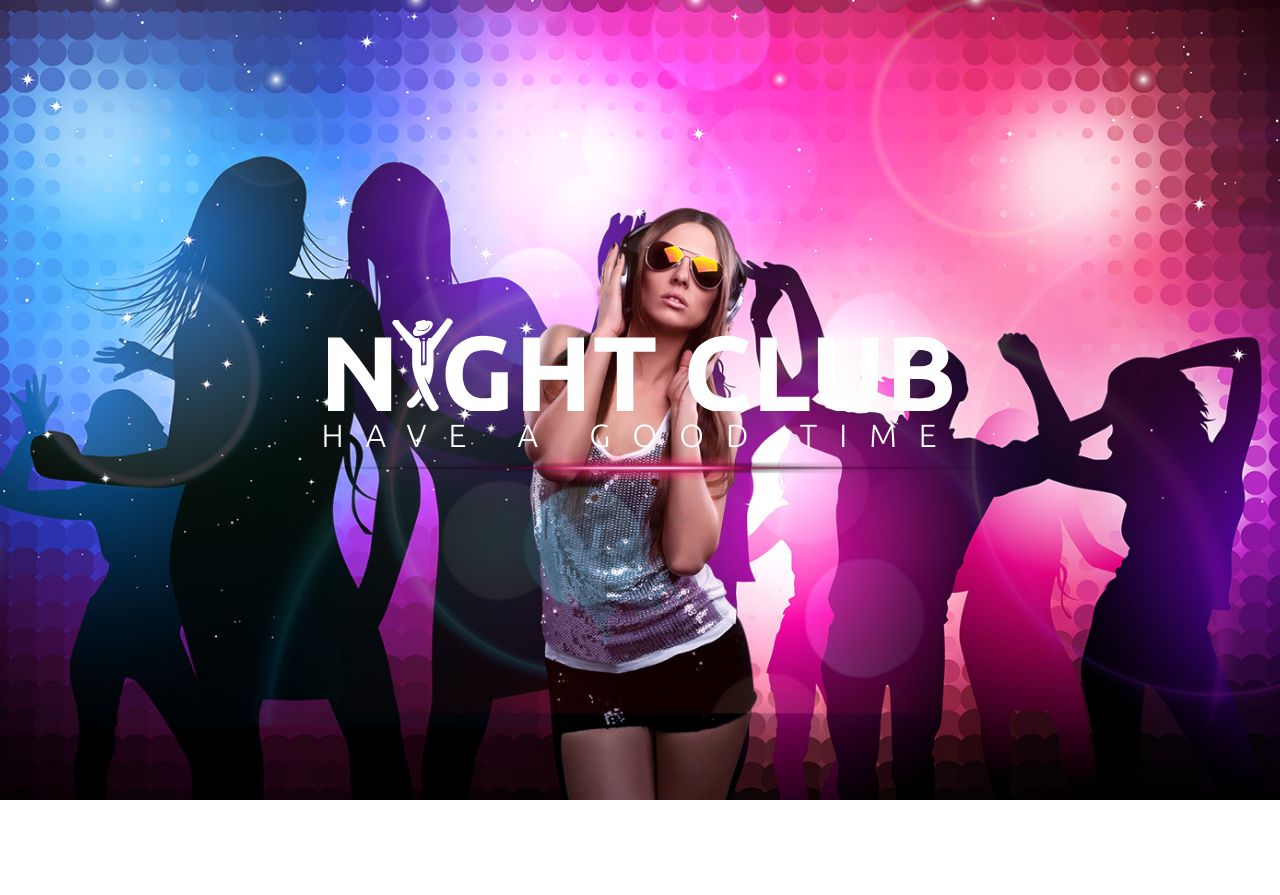
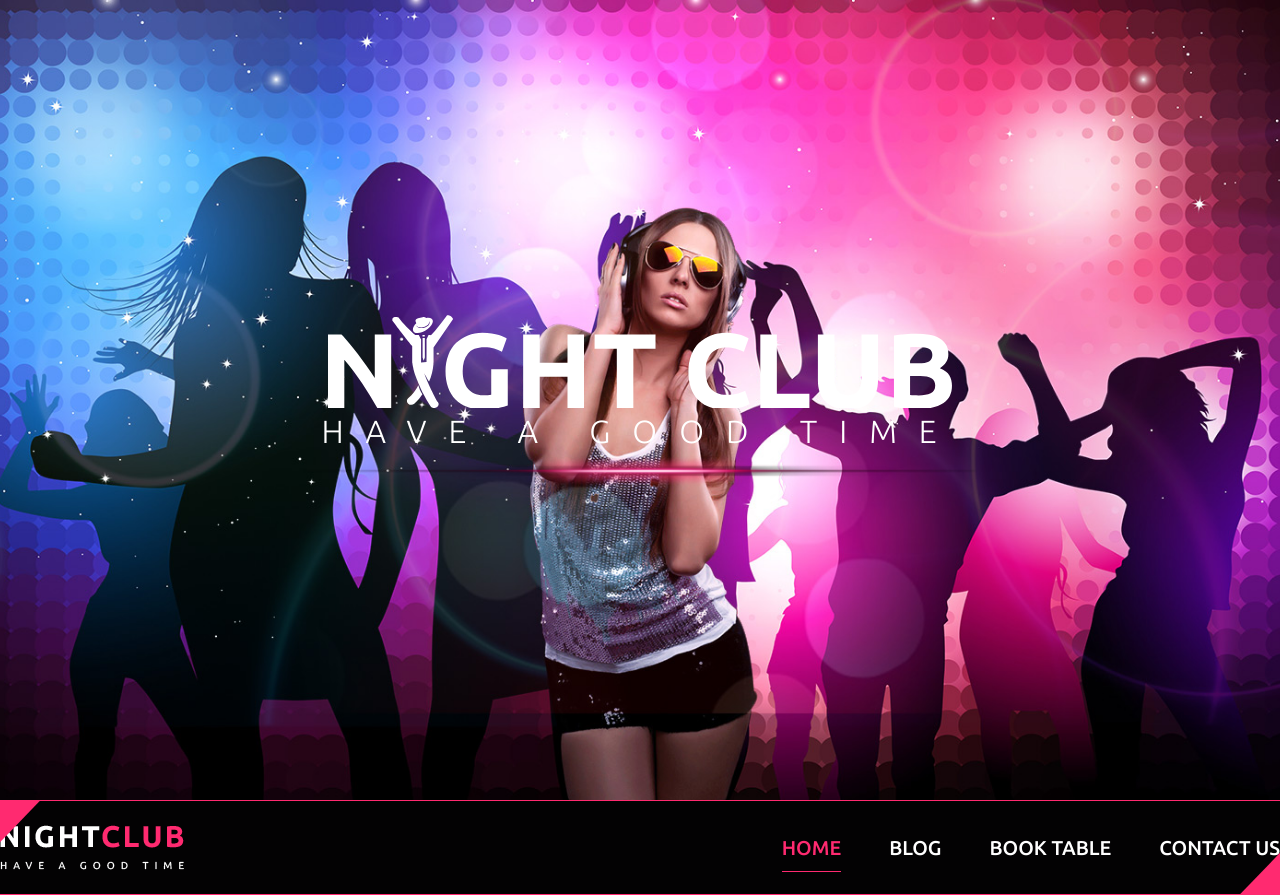
Before and after one commit to RoWaBo/rts-eksamen, a React (Create React App) app: page / in a window 1280 px wide. Before the commit the page ends 800 px from the top, so only its background shows below. Built offline with nearby package versions, Linux system fonts and the light colour scheme.

Commit message:
Created Navigation

```diff
--- a/src/App.js
+++ b/src/App.js
@@ -6,6 +6,7 @@ function App() {
 		<>
 			<Routes>
 				<Route path='/' element={<Home />} />
+				<Route path='*' element={<Home />} />
 			</Routes>
 		</>
 	)
--- a/src/components/Hero.js
+++ b/src/components/Hero.js
@@ -31,7 +31,7 @@ const Hero = () => {
 			font-size: 32px;
 			letter-spacing: 22px;
 			text-align: center;
-			margin-top: 0.4rem;
+			margin: 0.4rem 0;
 		}
 		.bottomLine {
 			width: 100%;
--- /dev/null
+++ b/src/components/Navigation.js
@@ -0,0 +1,112 @@
+/** @jsxImportSource @emotion/react */
+import { css } from '@emotion/react'
+import { NavLink } from 'react-router-dom'
+import { color, spacing } from '../style/styleVariables'
+
+const Navigation = () => {
+	const navItems = [
+		{ href: '/', text: 'home' },
+		{ href: '/blog', text: 'blog' },
+		{ href: '/booktable', text: 'book table' },
+		{ href: '/contact', text: 'contact us' },
+	]
+
+	const activeLinkStyleIf = (isActive) => {
+		const activeLink = {
+			color: color.pink,
+			borderColor: color.pink,
+			borderWidth: '0 0 1px 0',
+			borderStyle: 'solid',
+		}
+
+		return isActive ? activeLink : null
+	}
+
+	// === STYLE ===
+	const containerStyle = css`
+		width: 100vw;
+		background: ${color.black};
+		border-color: ${color.pink};
+		border-width: 1px 0;
+		border-style: solid;
+		position: sticky;
+		overflow: hidden;
+
+		.rightTriangle {
+			width: 80px;
+			height: 50px;
+			position: absolute;
+			bottom: -24px;
+			right: -36px;
+			background: ${color.pink};
+			transform: rotate(134deg);
+		}
+
+		.leftTriangle {
+			width: 80px;
+			height: 50px;
+			position: absolute;
+			top: -24px;
+			left: -36px;
+			background: ${color.pink};
+			transform: rotate(134deg);
+		}
+	`
+
+	const navStyle = css`
+		width: 100%;
+		padding: 1.5rem 0;
+		max-width: ${spacing.maxWidth};
+		margin: 0 auto;
+		display: flex;
+		.logo {
+			margin-right: auto;
+		}
+		.list {
+			display: flex;
+			align-items: center;
+
+			& > * + * {
+				margin-left: 3rem;
+			}
+		}
+		.link {
+			line-height: 1.1;
+			font-weight: 500;
+			text-transform: uppercase;
+			color: ${color.white};
+			padding: 12px 0;
+			font-size: 20px;
+		}
+	`
+
+	return (
+		<div css={containerStyle}>
+			<div className='leftTriangle' />
+			<nav css={navStyle}>
+				<img
+					className='logo'
+					src='./assets/Logo.png'
+					alt='night club logo'
+				/>
+				<ul className='list'>
+					{navItems.map(({ href, text }, i) => (
+						<li key={i} className='listItem'>
+							<NavLink
+								to={href}
+								className='link'
+								style={({ isActive }) =>
+									activeLinkStyleIf(isActive)
+								}>
+								{text}
+							</NavLink>
+						</li>
+					))}
+				</ul>
+			</nav>
+			<div className='rightTriangle' />
+		</div>
+	)
+}
+
+export default Navigation
--- a/src/pages/Home.js
+++ b/src/pages/Home.js
@@ -1,9 +1,11 @@
 import Hero from '../components/Hero'
+import Navigation from '../components/Navigation'
 
 const Home = () => {
 	return (
 		<>
 			<Hero />
+			<Navigation />
 		</>
 	)
 }
--- a/src/style/index.css
+++ b/src/style/index.css
@@ -20,3 +20,9 @@ code {
 img {
 	display: block;
 }
+ul {
+	list-style: none;
+}
+a {
+	text-decoration: none;
+}
--- a/src/style/styleVariables.js
+++ b/src/style/styleVariables.js
@@ -4,5 +4,5 @@ export const color = {
 	grey: '#e0e0e0',
 	white: '#ffffff',
 }
-export const spacing = { gutter: '1rem' }
+export const spacing = { maxWidth: '1500px' }
 export const fontSize = {}
```
